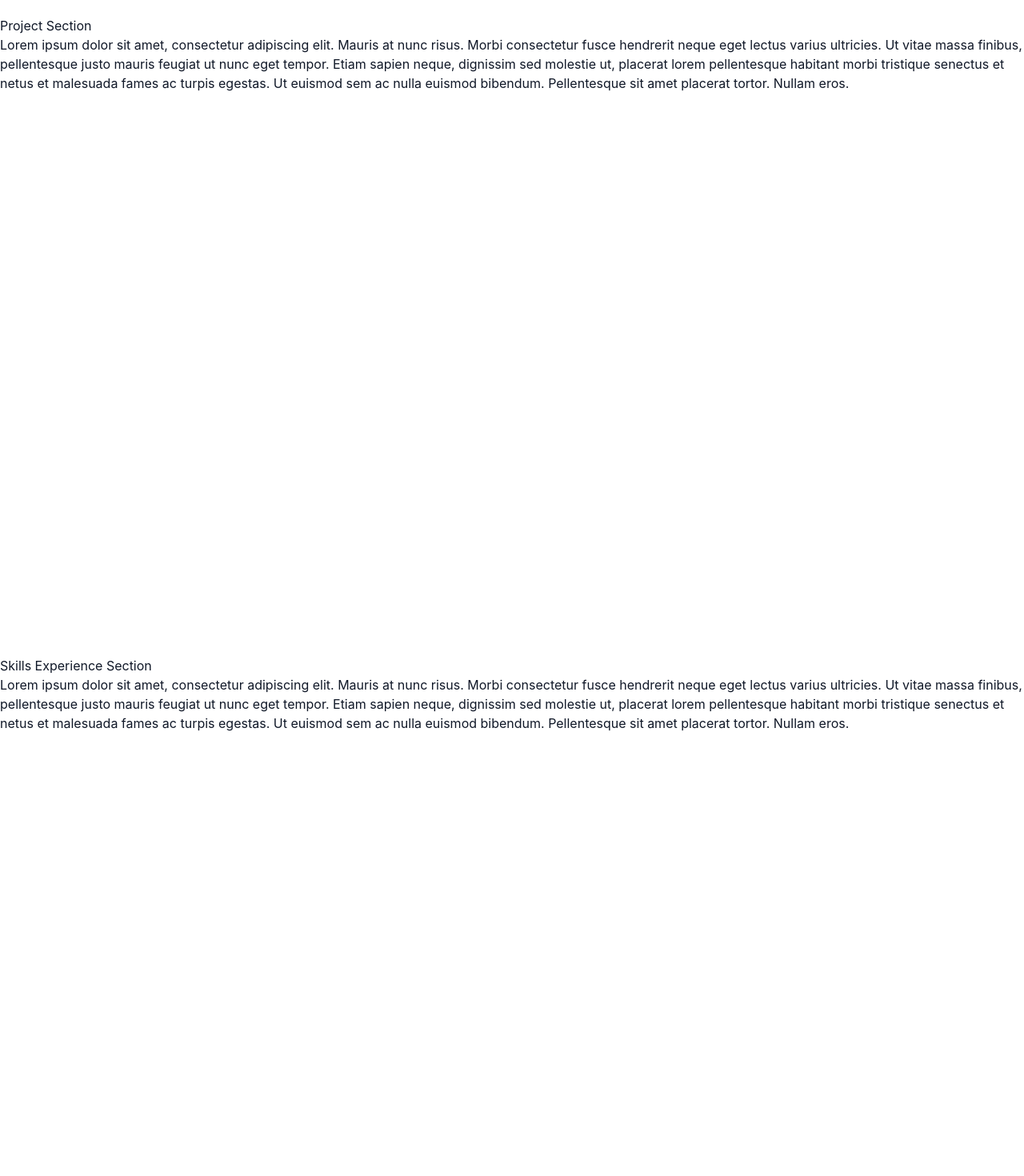
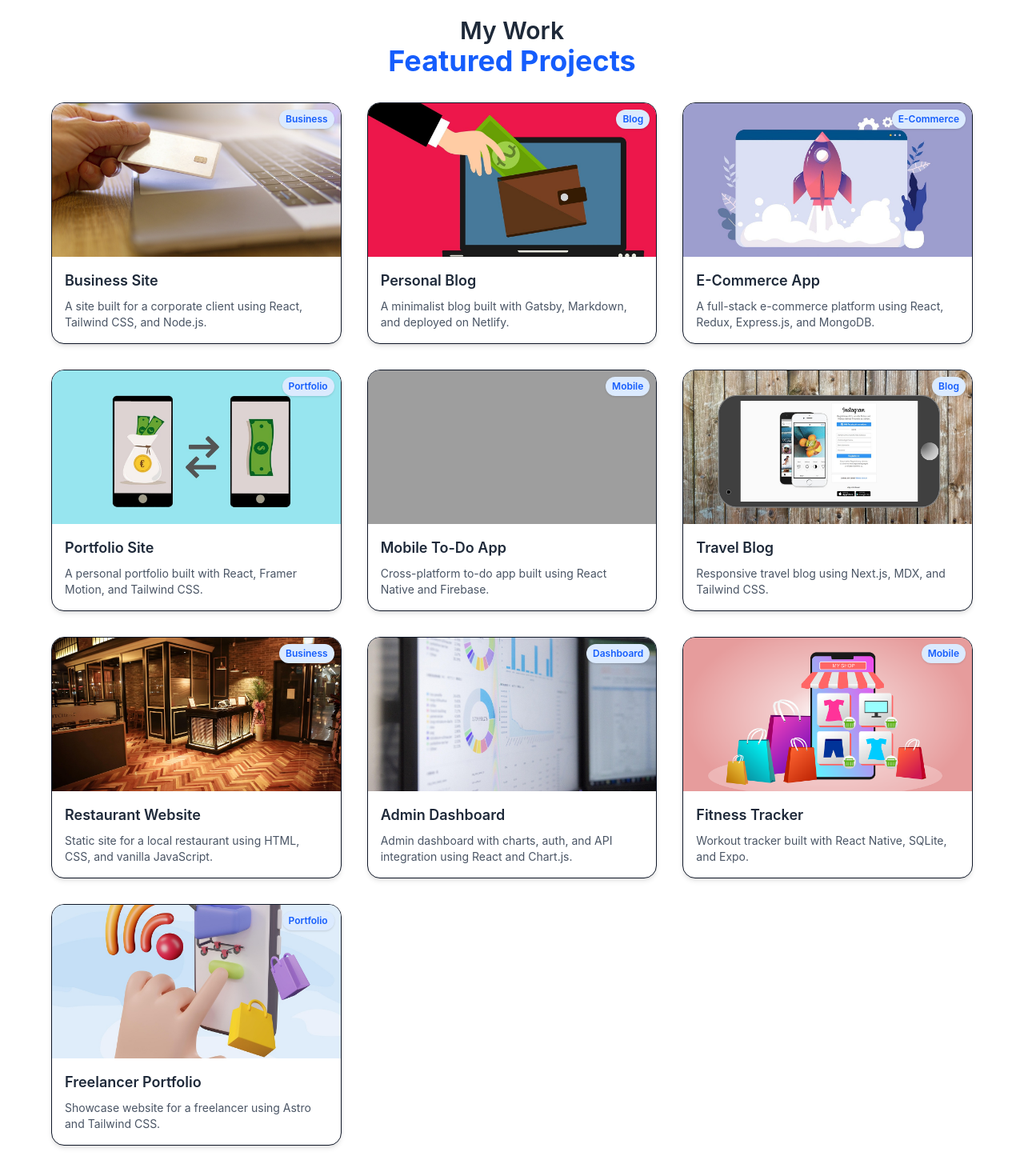
Before and after one commit to CSampebgo333/react-nextjs-projects, a React (Vite) app in the folder project-04-portfolio-website/: page / in a window 1280 px wide. Shown: the part 860-2330 px from the top of the page at 80% size. Built offline with nearby package versions, Linux system fonts and the light colour scheme; grey boxes are pictures that could not be loaded.

Commit message:
Created the Project Card component

```diff
--- a/project-04-portfolio-website/src/components/Hero/index.jsx
+++ b/project-04-portfolio-website/src/components/Hero/index.jsx
@@ -1,7 +1,7 @@
 const Hero = () => {
     return (
         <section className="min-h-screen pt-24 flex flex-col md:flex-row items-center justify-between dark:bg-gray-800 px-6 md:px-20 py-10">
-            <di className="max-w-lg space-y-4">
+            <div className="max-w-lg space-y-4">
                 <p>👋Hello, I am </p>
                 <h1 className="text-4xl md:text-6xl font-bold text-blue-600 dark:text-blue-400">Clément</h1>
                 <p className="text-gray-600 dark:text-gray-400 text-xl">
@@ -17,7 +17,7 @@ const Hero = () => {
                         Download CV
                     </a>
                 </div>
-            </di>
+            </div>
 
             <div className="relative mt-10 md:mt-0">
                 <img src="/images/hero/hero.jpg"
@@ -26,9 +26,16 @@ const Hero = () => {
                      width={300}
                      height={300}
                 />
-                <div>
+                <div className="absolute -top-5 -right-5 bg-white dark:bg-blue-700 p-2 rounded-full shadow-md">
+                    <img src="/images/hero/flutter.svg"
+                         alt="Flutter"
+                         className="w-8 h-8"
+                    />
+                </div>
+                <div className="absolute -bottom-5 -left-5 bg-white dark:bg-blue-700 p-2 rounded-full shadow-md">
                     <img src="/images/hero/convex.svg"
-                        alt="convex"
+                         alt="convex"
+                         className="w-8 h-8"
                     />
                 </div>
 
--- a/project-04-portfolio-website/src/components/Navbar/index.jsx
+++ b/project-04-portfolio-website/src/components/Navbar/index.jsx
@@ -20,7 +20,7 @@ const Navbar = () => {
         <nav className="bg-white dark:bg-gray-900 dark:text-white shadow-md fixed top-0 left-0 right-0 z-50">
             <div className="flex justify-between items-center max-w-7xl mx-auto p-6">
                 <h1 className="text-xl font-bold">
-                    SIM<span className="text-blue-500">BA</span>
+                    CLEM<span className="text-blue-500">SO</span>
                 </h1>
 
                 <div className="hidden md:flex items-center gap-6">
--- a/project-04-portfolio-website/src/components/ProjectsSection/ProjectCard.jsx
+++ b/project-04-portfolio-website/src/components/ProjectsSection/ProjectCard.jsx
@@ -1,7 +1,23 @@
-const ProjectCard = () => {
+const ProjectCard = ({ project }) => {
     return (
-        <div>
-
+        <div className="bg-white dark:bg-gray-800 rounded-2xl shadow-md border dark:border-gray-700 overflow-hidden">
+            <div className="relative">
+                <img src={project.image}
+                     alt={project.title}
+                     className="w-full h-48 object-cover"
+                />
+                <span className="absolute top-2 right-2 text-xs font-semibold text-blue-600 dark:text-white px-2 py-1 rounded-full shadow bg-blue-100 dark:bg-linear-to-r dark:bg-from-blue-800 dark:to-blue-600">
+                    {project.type}
+                </span>
+            </div>
+            <div className="p-4 text-left">
+                <h4 className="text-lg font-semibold text-gray-800 dark:text-white">
+                    {project.title}
+                </h4>
+                <p className="text-sm mt-2 text-gray-600 dark:text-gray-300">
+                    {project.description}
+                </p>
+            </div>
         </div>
     );
 }
--- a/project-04-portfolio-website/src/components/ProjectsSection/index.jsx
+++ b/project-04-portfolio-website/src/components/ProjectsSection/index.jsx
@@ -1,18 +1,18 @@
 import ProjectCard from "./ProjectCard";
+import projects from "../../data/projects";
 
 const ProjectSection = () => {
     return (
-        <section className="min-h-screen py-20">
-            <h1> Project Section </h1>
-            <p>
-                Lorem ipsum dolor sit amet, consectetur adipiscing elit. Mauris at nunc risus.
-                Morbi consectetur fusce hendrerit neque eget lectus varius ultricies.
-                Ut vitae massa finibus, pellentesque justo mauris feugiat ut nunc eget tempor.
-                Etiam sapien neque, dignissim sed molestie ut, placerat lorem pellentesque
-                habitant morbi tristique senectus et netus et malesuada fames ac turpis egestas.
-                Ut euismod sem ac nulla euismod bibendum. Pellentesque sit amet placerat tortor.
-                Nullam eros.
-            </p>
+        <section className="scroll-mt-24 min-h-screen py-20 text-center bg-white dark:bg-gray-900">
+            <h2 className="text-3xl font-semibold text-gray-800 dark:text-white"> My Work </h2>
+            <h3 className="text-4xl font-bold mb-8 text-blue-600 dark:text-blue-400">
+                Featured Projects
+            </h3>
+            <div className="grid grid-cols-1 sm:grid-cols-2 md:grid-cols-3 gap-8 max-w-6xl mx-auto">
+                {projects.map((project, index) => (
+                    <ProjectCard key={index} project={project} />
+                ))}
+            </div>
         </section>
     );
 }
--- /dev/null
+++ b/project-04-portfolio-website/src/data/companyLogos.js
@@ -0,0 +1,8 @@
+const companyLogos = [
+  "/images/logos/amazon.svg",
+  "/images/logos/google.svg",
+  "/images/logos/nasa.svg",
+  "/images/logos/dropbox.svg",
+];
+
+export default companyLogos;
--- /dev/null
+++ b/project-04-portfolio-website/src/data/experiences.js
@@ -0,0 +1,19 @@
+const experiences = [
+  {
+    title: "Frontend Developer",
+    company: "TechCorp",
+    years: "2022 - Present",
+  },
+  {
+    title: "Mobile Developer",
+    company: "Appify",
+    years: "2020 - 2022",
+  },
+  {
+    title: "Intern Developer",
+    company: "WebStart",
+    years: "2019 - 2020",
+  },
+];
+
+export default experiences;
--- /dev/null
+++ b/project-04-portfolio-website/src/data/projects.js
@@ -0,0 +1,72 @@
+const projects = [
+  {
+    image: "/images/projects/project1.jpg",
+    title: "Business Site",
+    description:
+      "A site built for a corporate client using React, Tailwind CSS, and Node.js.",
+    type: "Business",
+  },
+  {
+    image: "/images/projects/project2.jpg",
+    title: "Personal Blog",
+    description:
+      "A minimalist blog built with Gatsby, Markdown, and deployed on Netlify.",
+    type: "Blog",
+  },
+  {
+    image: "/images/projects/project3.png",
+    title: "E-Commerce App",
+    description:
+      "A full-stack e-commerce platform using React, Redux, Express.js, and MongoDB.",
+    type: "E-Commerce",
+  },
+  {
+    image: "/images/projects/project4.jpg",
+    title: "Portfolio Site",
+    description:
+      "A personal portfolio built with React, Framer Motion, and Tailwind CSS.",
+    type: "Portfolio",
+  },
+  {
+    image: "/images/projects/project18.png",
+    title: "Mobile To-Do App",
+    description:
+      "Cross-platform to-do app built using React Native and Firebase.",
+    type: "Mobile",
+  },
+  {
+    image: "/images/projects/project6.jpg",
+    title: "Travel Blog",
+    description: "Responsive travel blog using Next.js, MDX, and Tailwind CSS.",
+    type: "Blog",
+  },
+  {
+    image: "/images/projects/project20.jpg",
+    title: "Restaurant Website",
+    description:
+      "Static site for a local restaurant using HTML, CSS, and vanilla JavaScript.",
+    type: "Business",
+  },
+  {
+    image: "/images/projects/project21.jpg",
+    title: "Admin Dashboard",
+    description:
+      "Admin dashboard with charts, auth, and API integration using React and Chart.js.",
+    type: "Dashboard",
+  },
+  {
+    image: "/images/projects/project9.png",
+    title: "Fitness Tracker",
+    description: "Workout tracker built with React Native, SQLite, and Expo.",
+    type: "Mobile",
+  },
+  {
+    image: "/images/projects/project10.jpg",
+    title: "Freelancer Portfolio",
+    description:
+      "Showcase website for a freelancer using Astro and Tailwind CSS.",
+    type: "Portfolio",
+  },
+];
+
+export default projects;
--- /dev/null
+++ b/project-04-portfolio-website/src/data/testimonials.js
@@ -0,0 +1,25 @@
+const testimonials = [
+  {
+    image: "images/testimonials/tiger1.jpg",
+    text: "Simba is a brilliant developer. His attention to detail and ability to turn ideas into production-ready solutions is unmatched.",
+    name: "Sarah Lee",
+    position: "Senior Engineer",
+    company: "Amazon",
+  },
+  {
+    image: "images/testimonials/puma1.jpg",
+    text: "His design and coding skills are top-notch. I truly enjoyed working with him on our mobile app project.",
+    name: "James Kim",
+    position: "Product Manager",
+    company: "Google",
+  },
+  {
+    image: "images/testimonials/eagle2.jpg",
+    text: "Simba is one of the most reliable engineers I’ve worked with. He delivers clean, scalable code every time.",
+    name: "Emily Zhang",
+    position: "Tech Lead",
+    company: "Meta",
+  },
+];
+
+export default testimonials;
```
